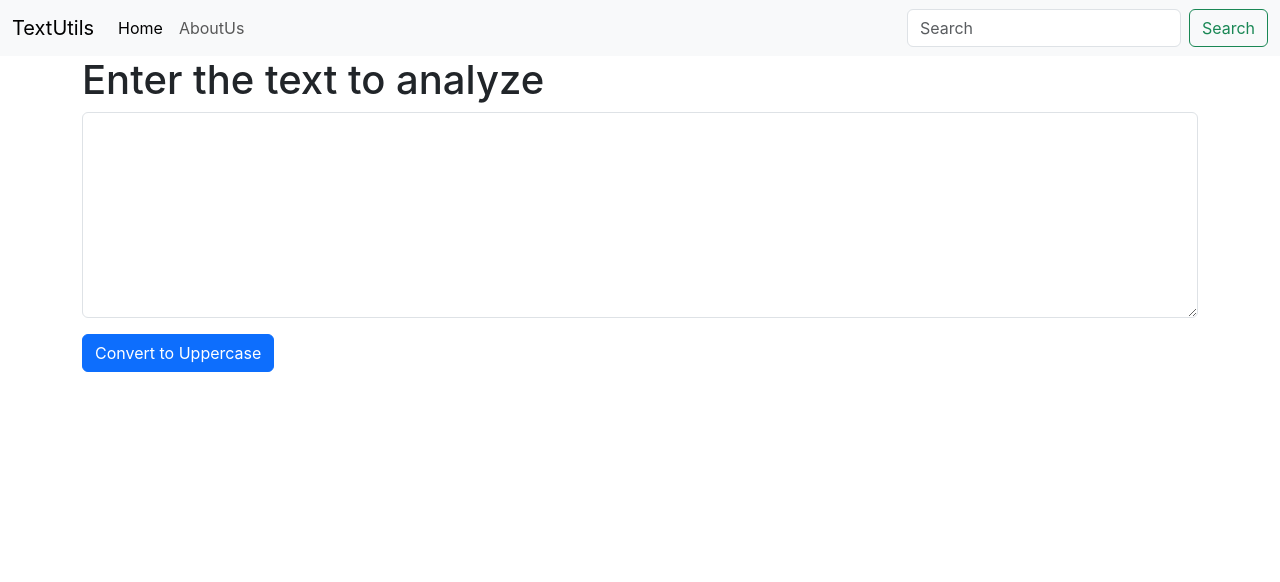
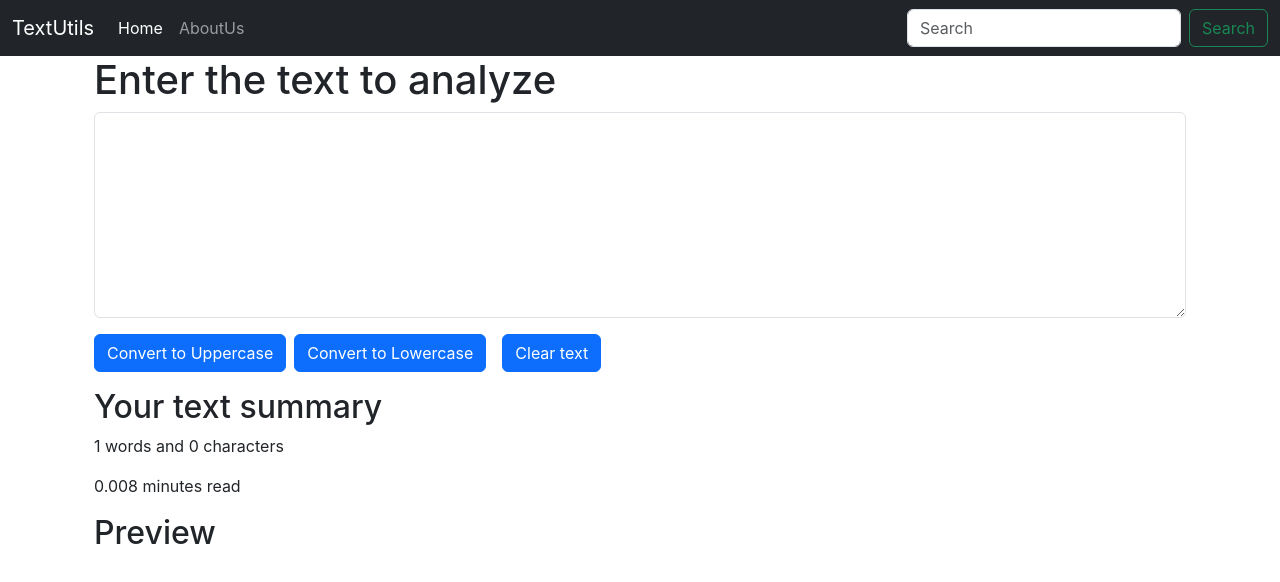
Before and after one commit to Alanmp1857/textUtils, a React (Create React App) app: page / in a window 1280 px wide. Shown: the top 582 px of the page. Built offline with nearby package versions, Linux system fonts and the light colour scheme.

Commit message:
3rd commit

```diff
--- a/src/components/Navbar.js
+++ b/src/components/Navbar.js
@@ -3,7 +3,8 @@
 
 export default function Navbar(props) {
   return (
-    <nav className="navbar navbar-expand-lg bg-body-tertiary">
+    <nav className="navbar navbar-expand-lg navbar-dark bg-dark">
+    {/* <nav className="navbar navbar-expand-lg bg-body-tertiary"> */}
     <div className="container-fluid">
     <a className="navbar-brand" href="/">{props.title}</a>
     <button className="navbar-toggler" type="button" data-bs-toggle="collapse" data-bs-target="#navbarSupportedContent" aria-controls="navbarSupportedContent" aria-expanded="false" aria-label="Toggle navigation">
--- a/src/components/TextForm.js
+++ b/src/components/TextForm.js
@@ -4,6 +4,16 @@
     const handleUpClick = () => {
         // console.log("Uppercase was clicked.")
         const newText=text.toUpperCase();
+        setText(newText)
+    }
+
+    const handleLoClick = () => {
+        const newText=text.toLowerCase();
+        setText(newText)
+    }
+
+    const handleClearClick = () => {
+        const newText='';
         setText(newText)
     }
 
@@ -14,13 +24,24 @@
 
     const [text, setText]=useState('');
     return (
-        <div>
+        <>
+        <div className='container'>
             <h1>{props.heading}</h1>
             <div className="mb-3">
                 {/* {props.heading} */}
                 <textarea className="form-control" value={text} onChange={handleOnChange} id="myBox" rows="8"></textarea>
             </div>
             <button className="btn btn-primary" onClick={handleUpClick}>Convert to Uppercase</button>
+            <button className="btn btn-primary mx-2" onClick={handleLoClick}>Convert to Lowercase</button>
+            <button className="btn btn-primary mx-2" onClick={handleClearClick}>Clear text</button>
         </div>
+        <div className="container my-3">
+            <h2>Your text summary</h2>
+            <p>{text.split(" ").length} words and {text.length} characters</p>
+            <p>{0.008 * text.split(" ").length} minutes read</p>
+            <h2>Preview</h2>
+            <p>{text}</p>
+        </div>
+        </>
     )
 }
```
